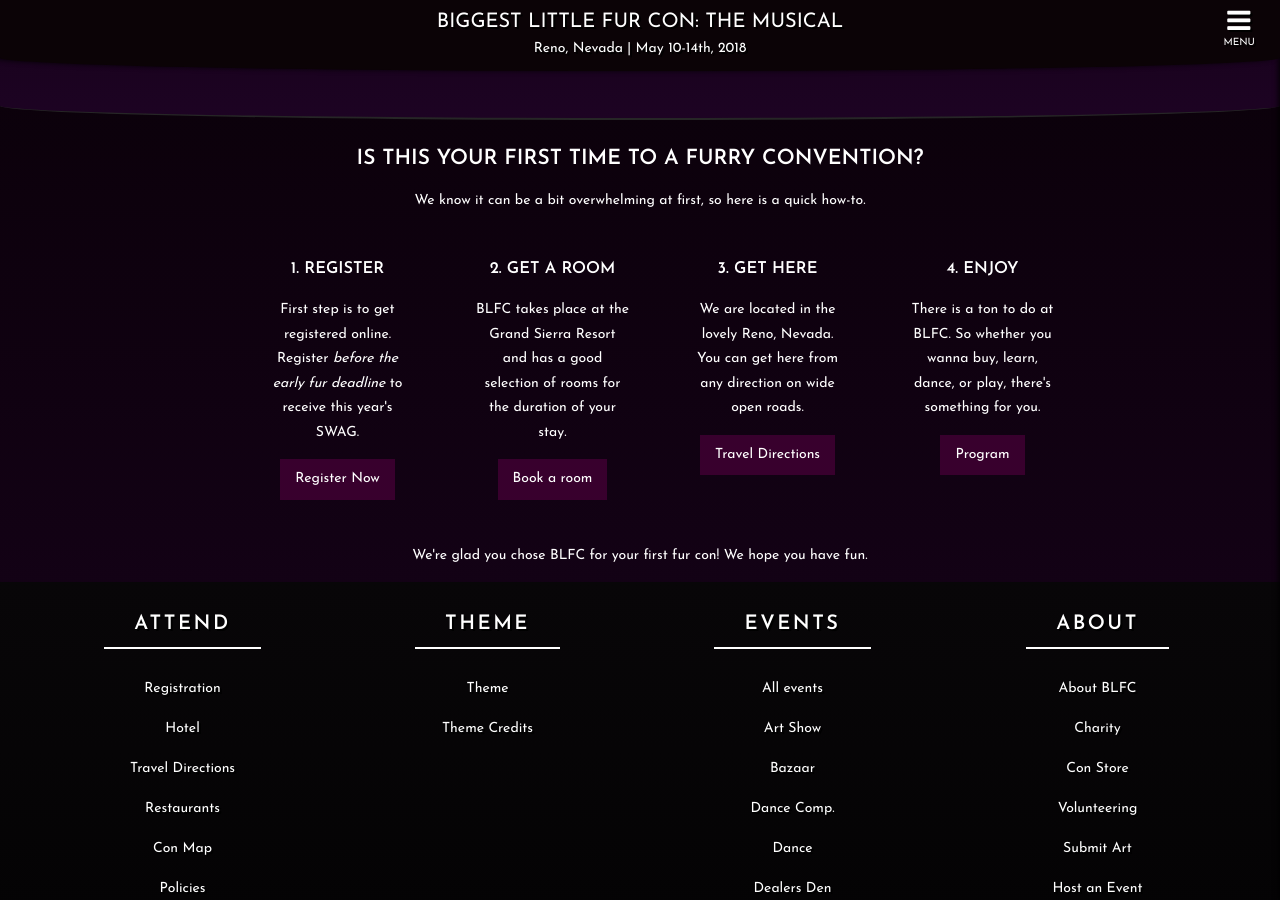
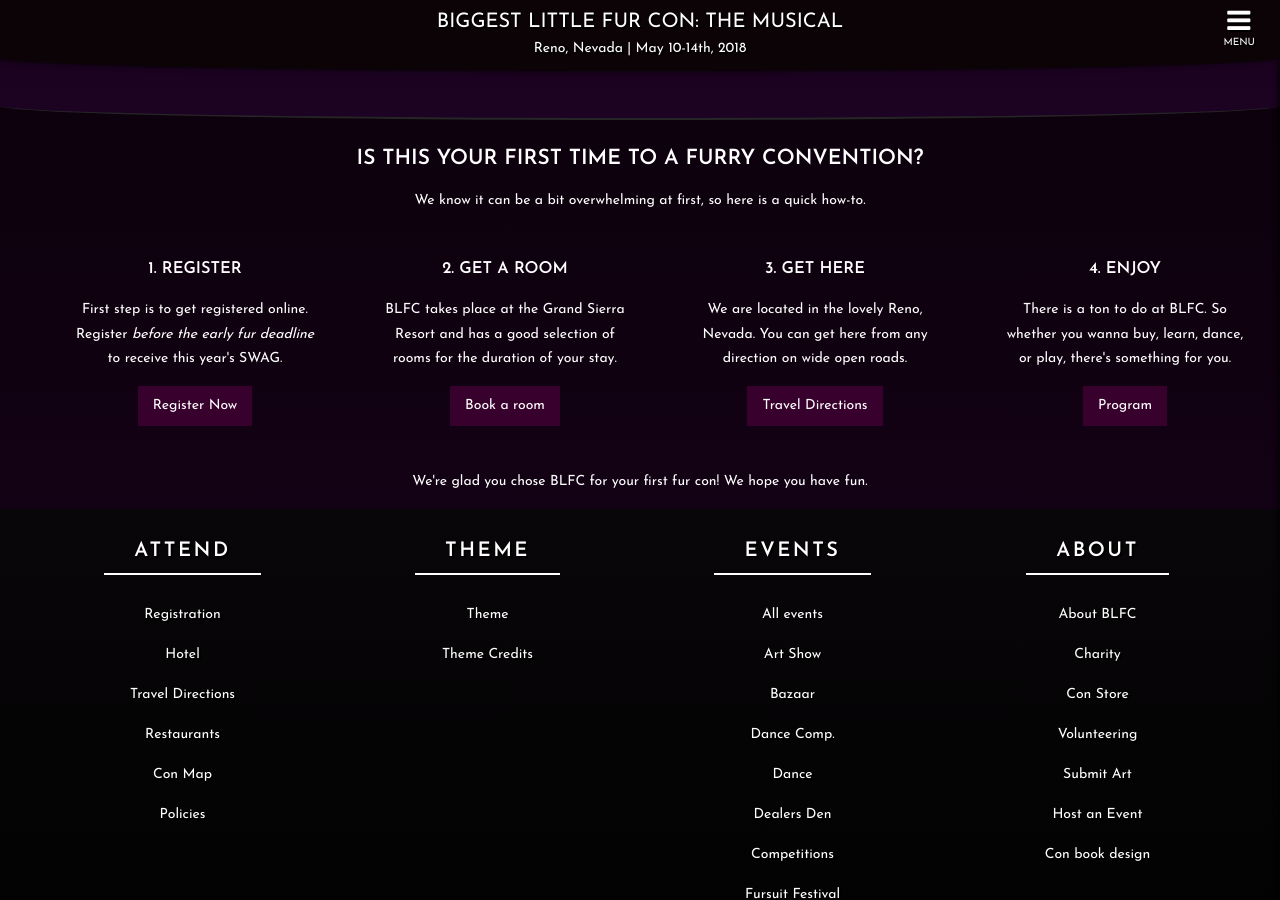
Before and after one commit to blfcweb/biggestlittlefc.github.io, a Jekyll site: the page built from index.md, in a window 1280 px wide and 900 px high, scrolled down 1733 px. Built offline with Jekyll 4.4.1, drawn with Linux system fonts in a browser that asks for light colours.

Commit message:
increase home-content max width

```diff
--- a/_includes/home.css
+++ b/_includes/home.css
@@ -85,7 +85,7 @@
 }
 #home-content {
 	padding-top: 200vh;
-	max-width: 900px;
+	max-width: 1280px;
 	margin: 0 auto;
 }
 #home-content li {
```
